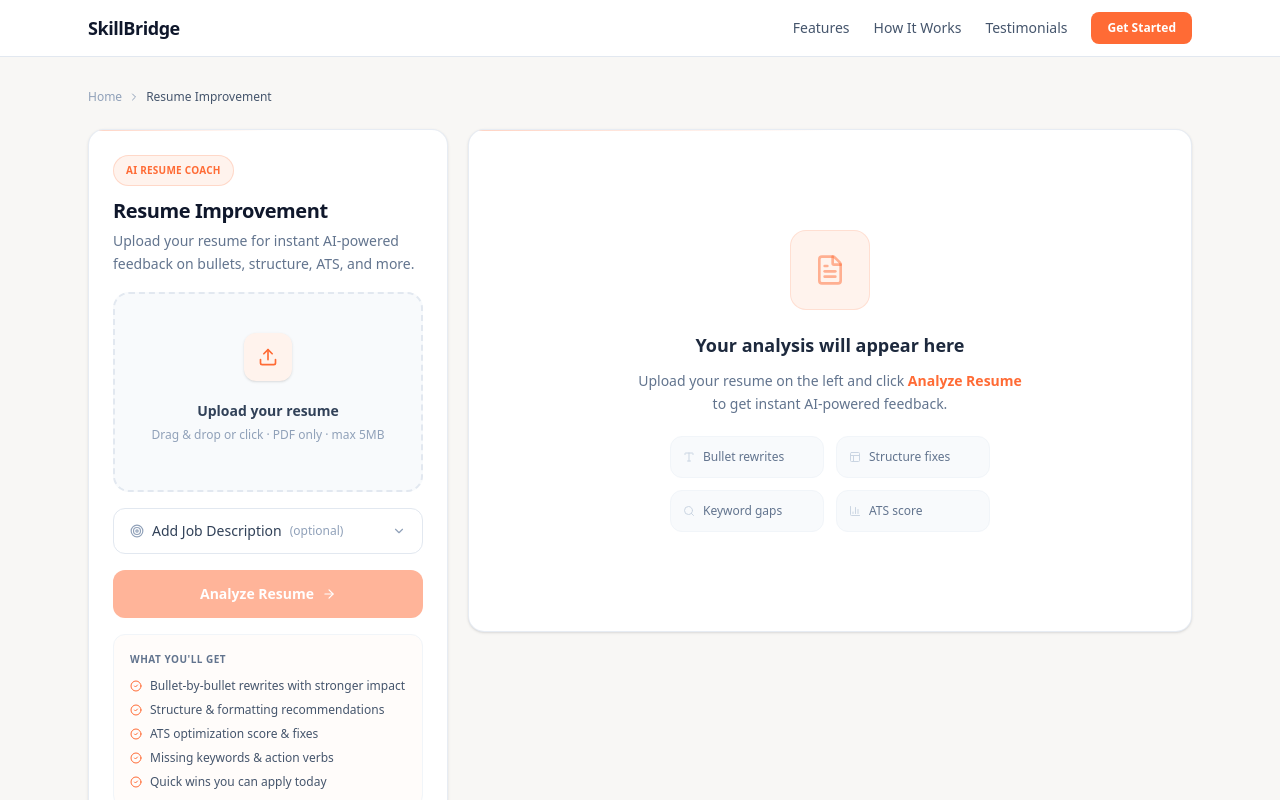
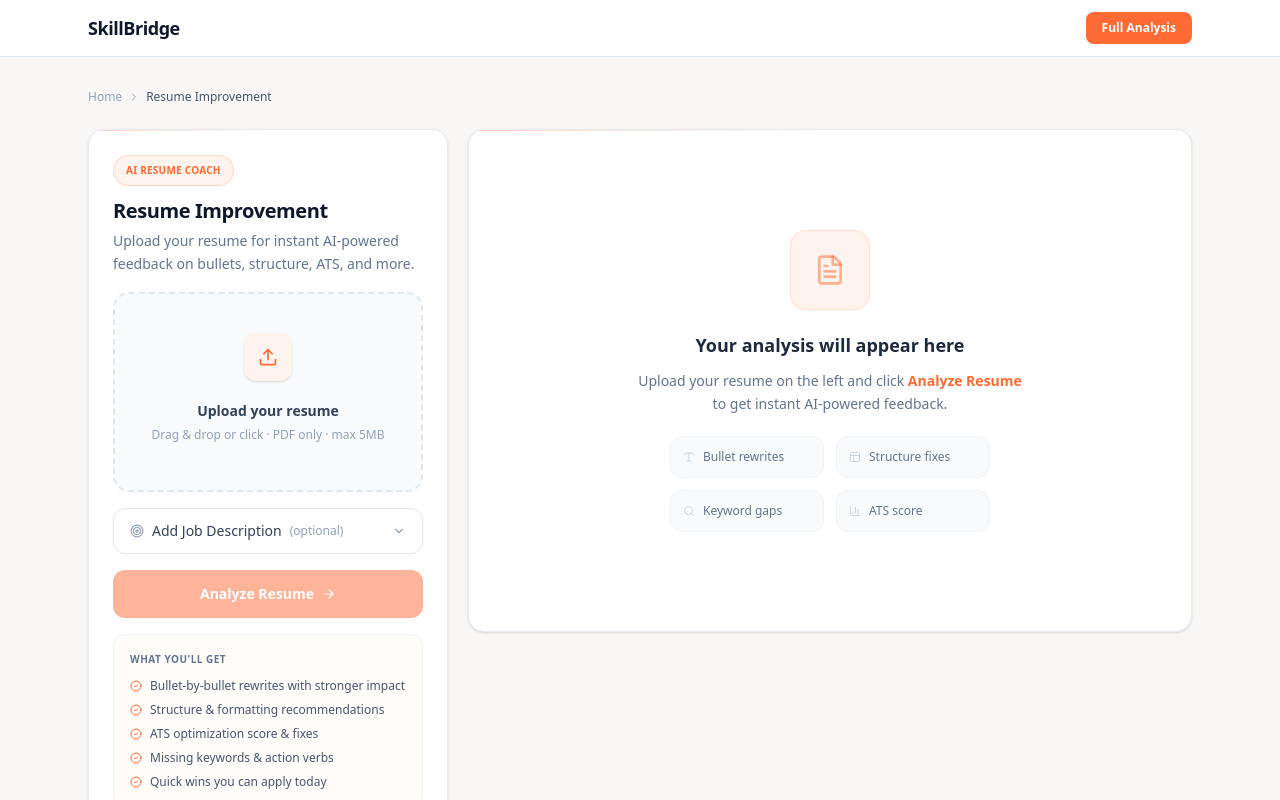
Before and after one commit to gauravag18/SkillBridge, a Next.js app: page /resume-improve in a window 1280 px wide. Shown: the top 800 px of the page. Built offline with nearby package versions, Linux system fonts and the light colour scheme.

Commit message:
changed nav in resume-improve

```diff
--- a/app/resume-improve/page.tsx
+++ b/app/resume-improve/page.tsx
@@ -822,18 +822,13 @@ export default function ResumeImprovementPage() {
   return (
     <div className="min-h-screen bg-[#f8f7f5]">
 
-      {/* Navbar — matches landing page exactly */}
+      {/* Navbar */}
       <header className="border-b border-slate-200 bg-white/95 backdrop-blur-sm sticky top-0 z-50">
         <div className="max-w-6xl mx-auto px-4 lg:px-6 py-3 flex items-center justify-between">
           <span className="font-bold text-lg tracking-tight text-slate-900">SkillBridge</span>
           <div className="flex items-center gap-6">
-            <nav className="hidden md:flex items-center gap-6">
-              <Link href="/#features" className="text-slate-600 hover:text-[#ff6b35] font-medium transition-colors text-sm">Features</Link>
-              <Link href="/#process" className="text-slate-600 hover:text-[#ff6b35] font-medium transition-colors text-sm">How It Works</Link>
-              <Link href="/#testimonials" className="text-slate-600 hover:text-[#ff6b35] font-medium transition-colors text-sm">Testimonials</Link>
-            </nav>
             <Link href="/onboard" className="px-4 py-2 bg-[#ff6b35] text-white font-semibold rounded-lg transition-all hover:shadow-lg text-xs">
-              Get Started
+              Full Analysis
             </Link>
           </div>
         </div>
```
